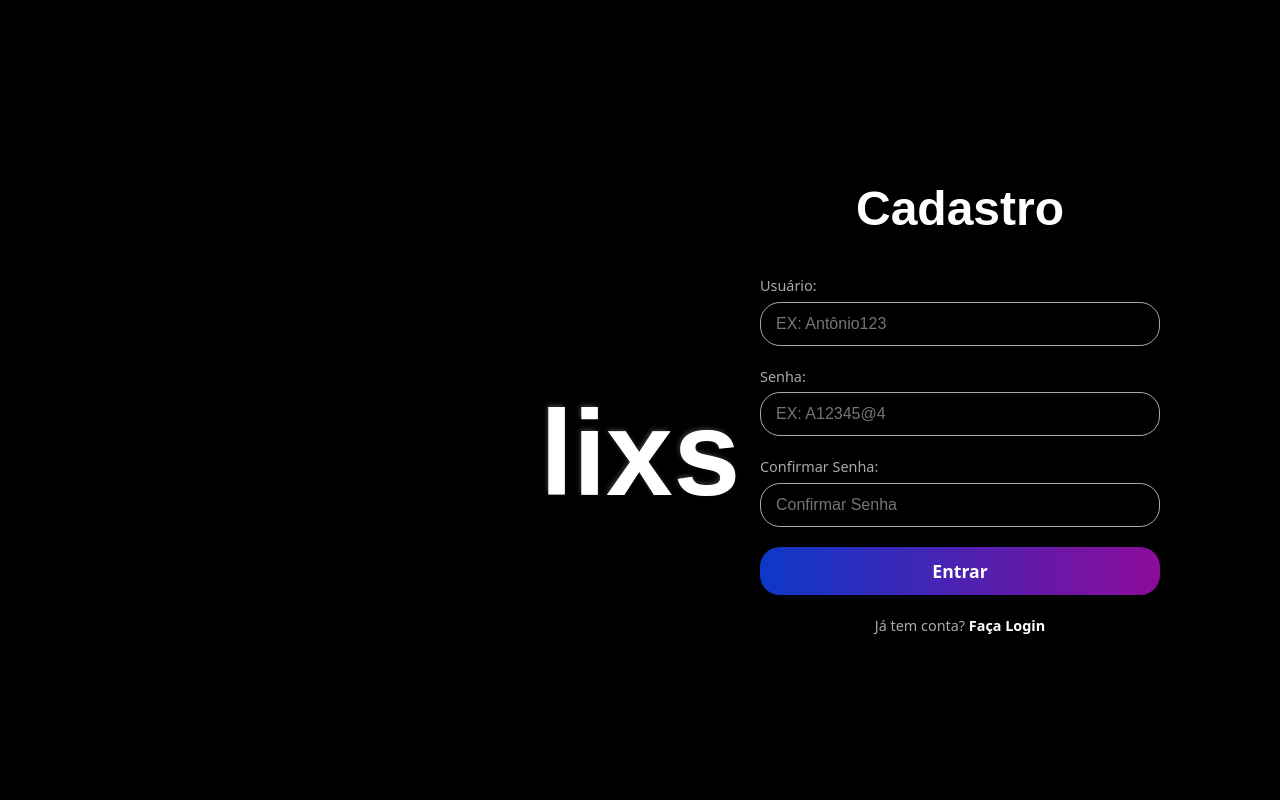
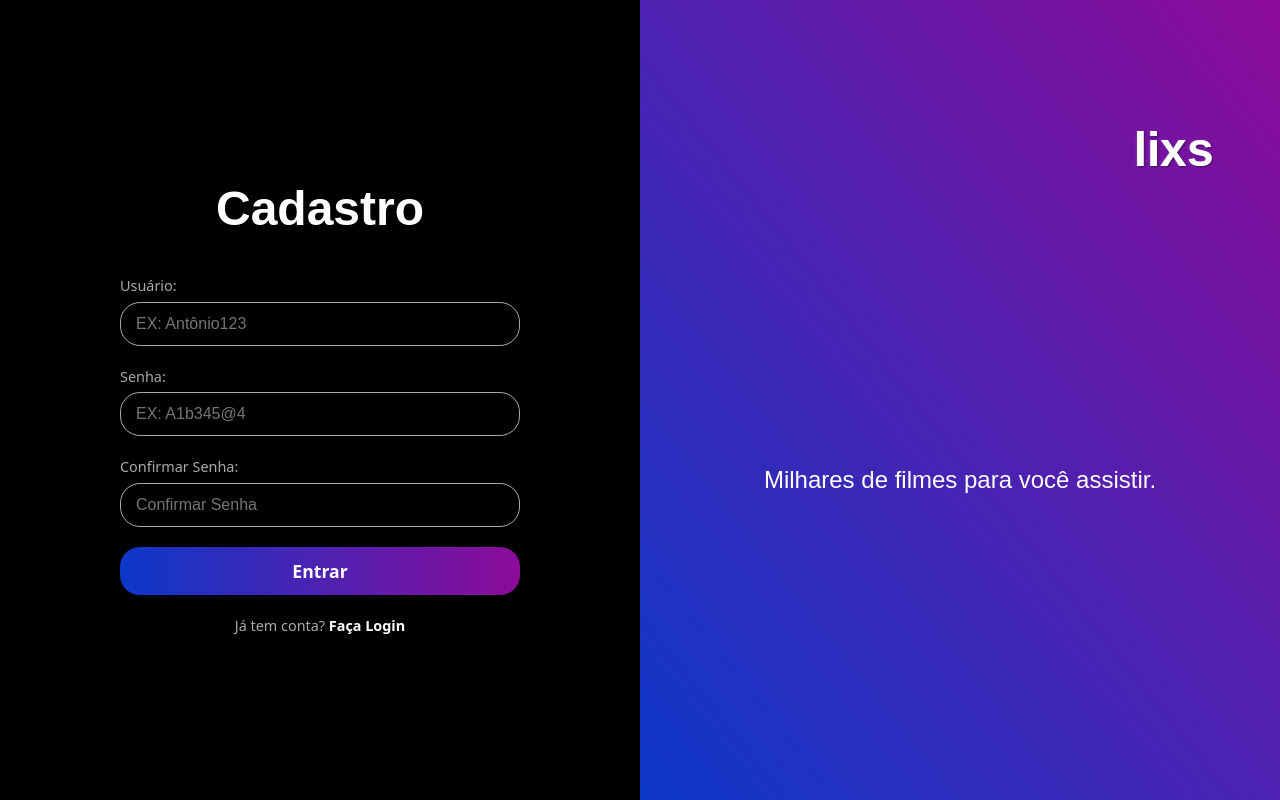
Before and after one commit to AntonioC-Silva/somativa, a React (Vite) app: page /cadastro in a window 1280 px wide. Built offline with nearby package versions, Linux system fonts and the light colour scheme; a web font is replaced by a local one.

Commit message:
login/cadastro finally

```diff
--- a/src/App.jsx
+++ b/src/App.jsx
@@ -1,19 +1,15 @@
-import { useState } from 'react'
 import './App.css'
+import { Routes, Route } from 'react-router-dom'
 import PaginaLogin from '../src/pages/login/login'
 import PaginaCadastro from './pages/cadastro/cadastro'
 
 function App() {
-
-  const handle = () => {
-    console.log("intro terminou")
-  }
   return (
-    <>
-
-       <PaginaLogin/>
-       <PaginaCadastro/>
-    </>
+    // 2. Defina suas rotas aqui
+    <Routes>
+      <Route path="/" element={<PaginaLogin />} />
+      <Route path="/cadastro" element={<PaginaCadastro />} />
+    </Routes>
   )
 }
 
--- a/src/components/cadastroPainel/cadastro.css
+++ b/src/components/cadastroPainel/cadastro.css
@@ -4,8 +4,6 @@
   width: 50%;
   height: 100vh;
   background-color: #000;
-  transform: translateX(100%);
-  transition: transform 1.5s cubic-bezier(0.77, 0, 0.175, 1);
   flex-shrink: 0;
   color: white;
   display: flex;
--- a/src/components/cadastroPainel/cadastro.jsx
+++ b/src/components/cadastroPainel/cadastro.jsx
@@ -1,33 +1,67 @@
-import React from 'react';
+import React, { useState } from 'react'; // 1. Importe o useState
 import '../loginPainel/loginPainel.css';
+import { Link } from 'react-router-dom';
 
 function CadastroPainel() {
+
+  const [usuario, setUsuario] = useState('');
+  const [senha, setSenha] = useState('');
+  const [confirmarSenha, setConfirmarSenha] = useState('');
+  const [erro, setErro] = useState('');
+
+
+  const envio = (event) => {
+    event.preventDefault();
+    setErro('');
+
+
+    if (senha !== confirmarSenha) {
+      setErro('As senhas não são iguais.');
+      return;
+    }
+
+
+    // regras para criar a senha (n sei como vai ficar isso n banco depois)
+    // (?=.*[a-z]) - Pelo menos uma letra minúscula
+    // (?=.*[A-Z]) - Pelo menos uma letra maiúscula
+    // (?=.*\d) - Pelo menos um número
+    // (?=.*[!@#$%^&*-]) - Pelo menos um caractere especial
+    // .{8,} - Pelo menos 8 caracteres no total
+    const regexSenha = /^(?=.*[a-z])(?=.*[A-Z])(?=.*\d)(?=.*[!@#$%^&*-]).{8,}$/;
+
+    if (!regexSenha.test(senha)) {
+      setErro('A senha não atende aos requisitos. verifique se a pelo menos uma letra maiuscula e minuscula, 8 caracteres e um caracter especial!');
+      return;
+    }
+
+    console.log('senha ok!', { usuario, senha });
+    alert('Cadastro realizado com sucesso!');
+  };
+
   return (
-
     <section className="loginPainel">
 
-      <form className="loginForm">
+      <form className="loginForm" onSubmit={envio}>
         <h2>Cadastro</h2>
 
         <label htmlFor="usuario">Usuário:</label>
-        <input type="text" id="usuario" name="usuario" placeholder='EX: Antônio123'/>
+        <input type="text" id="usuario" name="usuario" placeholder="EX: Antônio123" value={usuario}
+        onChange={(e) => setUsuario(e.target.value)} required/>
 
         <label htmlFor="senha">Senha:</label>
-        <input type="password" id="senha" name="senha" placeholder='EX: A12345@4' minlength="8"
-        title="A senha deve ter no mínimo 8 caracteres, incluindo pelo menos uma letra maiúscula, uma minúscula, um número e um caractere especial (!@#$%^&*-)."
-        required/>
+        <input type="password" id="senha" name="senha" placeholder="EX: A1b345@4"value={senha}
+          onChange={(e) => setSenha(e.target.value)} required/>
 
-        <label htmlFor="senha">Confirmar Senha:</label>
-        <input type="password" id="senha" name="senha" placeholder='Confirmar Senha' />
+        <label htmlFor="confirmarSenha">Confirmar Senha:</label>
+        <input type="password" id="confirmarSenha" name="confirmarSenha" placeholder="Confirmar Senha" value={confirmarSenha}
+          onChange={(e) => setConfirmarSenha(e.target.value)} required/>
 
+        {erro && <p className="formErro">{erro}</p>}
 
         <button type="submit" className="enterBotao">Entrar</button>
 
-        <p className="link">
-          Já tem conta? <a href="../pages/login/login.jsx">Faça Login</a>
-        </p>
+        <p className="link">Já tem conta? <Link to="/">Faça Login</Link></p>
       </form>
-
     </section>
   );
 }
--- a/src/components/intro/intro.jsx
+++ b/src/components/intro/intro.jsx
@@ -1,9 +1,22 @@
 import React, { useEffect } from 'react';
 import './intro.css';
 
-function Intro({ terminouIntro }) {
+
+function Intro({ terminouIntro, pularIntro = true }) {
 
   useEffect(() => {
+    const h1 = document.querySelector('.textoRecortado');
+    if (!h1) return;
+
+    if (!pularIntro) {
+      h1.classList.add('finalizado');
+      if (terminouIntro) {
+        terminouIntro();
+      }
+      return;
+    }
+
+
     const ultimaLetra = 1.0;
     const duracaoAnimacao = 1.0;
     const tempoTotalAnimacao = (ultimaLetra + duracaoAnimacao) * 1000;
--- a/src/components/loginPainel/loginPainel.css
+++ b/src/components/loginPainel/loginPainel.css
@@ -4,8 +4,6 @@
   width: 50%;
   height: 100vh;
   background-color: #000;
-  transform: translateX(100%);
-  transition: transform 1.5s cubic-bezier(0.77, 0, 0.175, 1);
   flex-shrink: 0;
   color: white;
   display: flex;
@@ -75,3 +73,11 @@
   font-weight: bold;
   text-decoration: none;
 }
+
+.loginForm .formErro {
+  color: #ff6b6b;
+  font-size: 0.9rem;
+  text-align: center;
+  margin-top: -10px;
+  margin-bottom: 15px;
+}
--- a/src/components/painel/painel.css
+++ b/src/components/painel/painel.css
@@ -4,7 +4,6 @@
   flex-basis: 100%;
   flex-shrink: 0;
   height: 100vh;
-  transition: flex-basis 1.5s cubic-bezier(0.77, 0, 0.175, 1);
   position: relative;
   display: flex;
   justify-content: center;
--- a/src/components/painel/painel.jsx
+++ b/src/components/painel/painel.jsx
@@ -4,11 +4,12 @@ import Carrossel from '../carrossel/carrossel'
 
 import './painel.css';
 
-function Painel({ terminouIntro }) {
+
+function Painel({ terminouIntro, pularIntro= true, showCarrossel = true }) {
   return (
     <aside className="painel">
-      <Intro terminouIntro={terminouIntro} />
-      <Carrossel/>
+      <Intro terminouIntro={terminouIntro} pularIntro={pularIntro} />
+      {showCarrossel && <Carrossel/>}
 
     </aside>
   );
--- a/src/main.jsx
+++ b/src/main.jsx
@@ -1,27 +1,13 @@
 import { StrictMode } from 'react'
 import { createRoot } from 'react-dom/client'
-import { createBrowserRouter, RouterProvider } from 'react-router-dom'
+import { BrowserRouter } from 'react-router-dom'
 import './index.css'
-
-// 1. Importe apenas as PÁGINAS
-import PaginaCadastro from './pages/cadastro/cadastro.jsx'
 import App from './App.jsx'
 
-// 2. Crie as rotas
-const router = createBrowserRouter([
-  {
-    path: "/", // A rota principal agora vai direto para o Login
-    element: <App />,
-  },
-   {
-    path: "/cadastro", // A rota de cadastro
-    element: <PaginaCadastro />,
-  },
-]);
-
-// 3. Renderize o Roteador
 createRoot(document.getElementById('root')).render(
   <StrictMode>
-    <RouterProvider router={router} />
+    <BrowserRouter>
+      <App />
+    </BrowserRouter>
   </StrictMode>,
 )
--- a/src/pages/cadastro/cadastro.css
+++ b/src/pages/cadastro/cadastro.css
@@ -1,19 +1,8 @@
-
-
 .autenticacao {
   display: flex;
   overflow: hidden;
   height: 100vh;
   background-color: #000;
-}
-
-
-.autenticacao.loginAtivo .painel {
-  flex-basis: 50%;
-}
-
-.autenticacao.loginAtivo .loginPainel {
-  transform: translateX(0);
 }
 
 .autenticacao .textoRecortado {
@@ -24,15 +13,38 @@
   transition: all 1.5s cubic-bezier(0.77, 0, 0.175, 1);
 }
 
-.autenticacao.loginAtivo .textoRecortado {
+.autenticacao.cadastroAtivo .textoRecortado {
   top: 40px;
-  left: 40px;
+  left: auto;
+  right: 40px;
   transform: translate(0, 0) scale(0.6);
   color: white;
   text-shadow: none;
 }
 
-.autenticacao.loginAtivo .carrossel {
+.autenticacao.cadastroPage .painel {
+  flex-basis: 100%;
+  order: 2;
+  transition: flex-basis 1.5s cubic-bezier(0.77, 0, 0.175, 1);
+}
+
+.autenticacao.cadastroPage .loginPainel {
+  flex-basis: 0%;
+  order: 1;
+  transform: translateX(-100%);
+  transition: all 1.5s cubic-bezier(0.77, 0, 0.175, 1);
+}
+
+.autenticacao.cadastroAtivo.cadastroPage .painel {
+  flex-basis: 50%;
+}
+
+.autenticacao.cadastroAtivo.cadastroPage .loginPainel {
+  flex-basis: 50%;
+  transform: translateX(0);
+}
+
+.autenticacao.cadastroAtivo .carrossel {
   opacity: 1;
   transition-delay: 1.5s;
 }
--- a/src/pages/cadastro/cadastro.jsx
+++ b/src/pages/cadastro/cadastro.jsx
@@ -1,24 +1,30 @@
-import React, { useState } from 'react';
-import Intro from '../../components/intro/intro.jsx';
+import React, { useState, useEffect } from 'react';
+import Painel from '../../components/painel/painel.jsx'; // Importamos o Painel
 import CadastroPainel from "../../components/cadastroPainel/cadastro.jsx";
-import '../login/login.css';
+import './cadastro.css'; // Importamos o NOVO CSS de cadastro
 
 function PaginaCadastro() {
-  const [loginAtivo, setloginAtivo] = useState(false);
+  const [cadastroAtivo, setCadastroAtivo] = useState(false);
 
-  // Esta função é chamada quando a animação da intro termina
   const terminouIntro = () => {
-    setTimeout(() => {
-      setloginAtivo(true);
-    }, 1000);
+    setCadastroAtivo(true);
   };
 
+  useEffect(() => {
+    const timer = setTimeout(() => {
+      setCadastroAtivo(true);
+    }, 100);
+
+    return () => clearTimeout(timer);
+  }, []);
+
   return (
-    <main className={`autenticacao ${loginAtivo ? 'loginAtivo' : ''}`}>
+
+    <main className={`autenticacao cadastroPage ${cadastroAtivo ? 'cadastroAtivo' : ''}`}>
+
 
       <CadastroPainel />
-      <Intro/>
-
+      <Painel terminouIntro={terminouIntro} pularIntro={false} showCarrossel={true}/>
 
     </main>
   );
--- a/src/pages/login/login.css
+++ b/src/pages/login/login.css
@@ -7,6 +7,13 @@
   background-color: #000;
 }
 
+.autenticacao .painel {
+  transition: flex-basis 0.5s cubic-bezier(0.77, 0, 0.175, 1);
+}
+.autenticacao .loginPainel {
+  transform: translateX(100%);
+  transition: transform 0.5s cubic-bezier(0.77, 0, 0.175, 1);
+}
 
 .autenticacao.loginAtivo .painel {
   flex-basis: 50%;
@@ -21,7 +28,7 @@
   top: 50%;
   left: 50%;
   transform: translate(-50%, -50%) scale(1.5);
-  transition: all 1.5s cubic-bezier(0.77, 0, 0.175, 1);
+  transition: all 1.0s cubic-bezier(0.77, 0, 0.175, 1);
 }
 
 .autenticacao.loginAtivo .textoRecortado {
```
